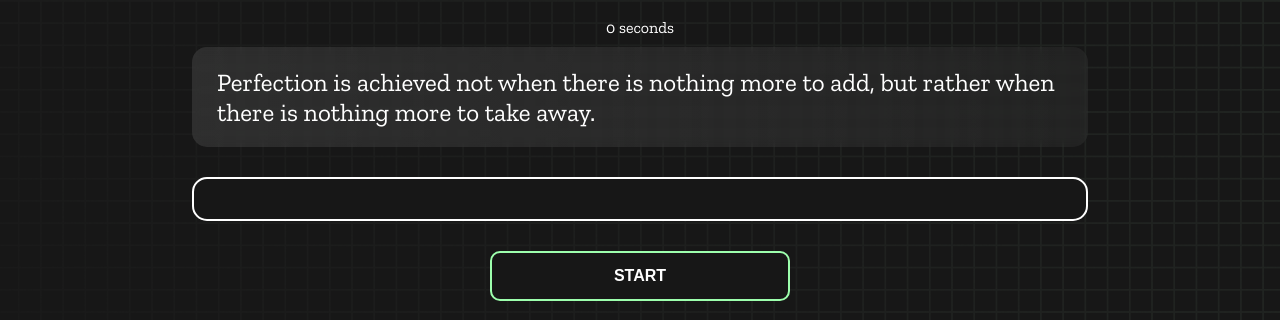
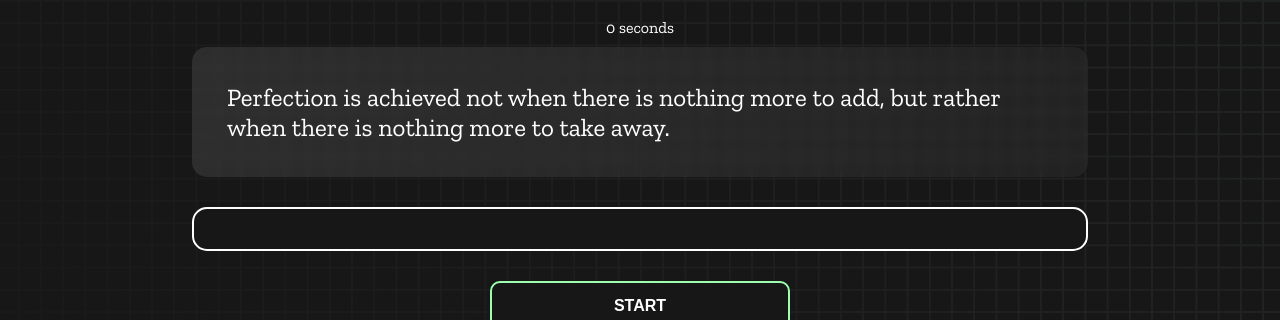
Before and after one commit to jubayer44/speed-monster, a plain HTML site: page index.html in a window 1280 px wide. Shown: the part 72-392 px from the top of the page. Drawn offline with nearby package versions, Linux system fonts and the light colour scheme.

Commit message:
remove fixed height in question section

```diff
--- a/styles.css
+++ b/styles.css
@@ -17,8 +17,7 @@ body {
 }
 
 #question {
-  padding: 25px;
-  height: 100px;
+  padding: 35px;
   display: flex;
   align-items: center;
   justify-content: center;
```
